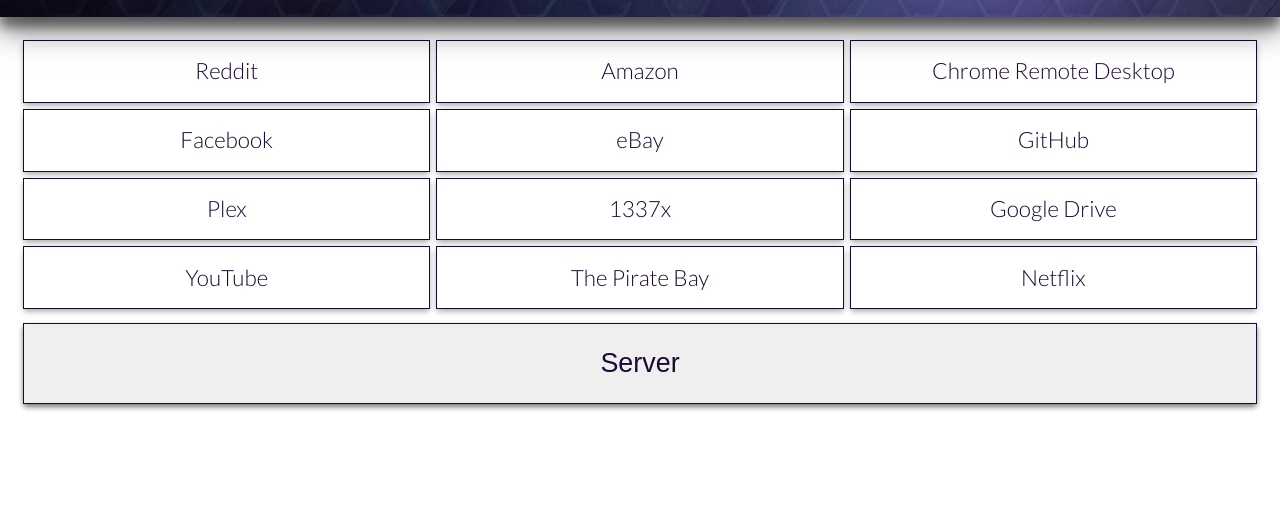
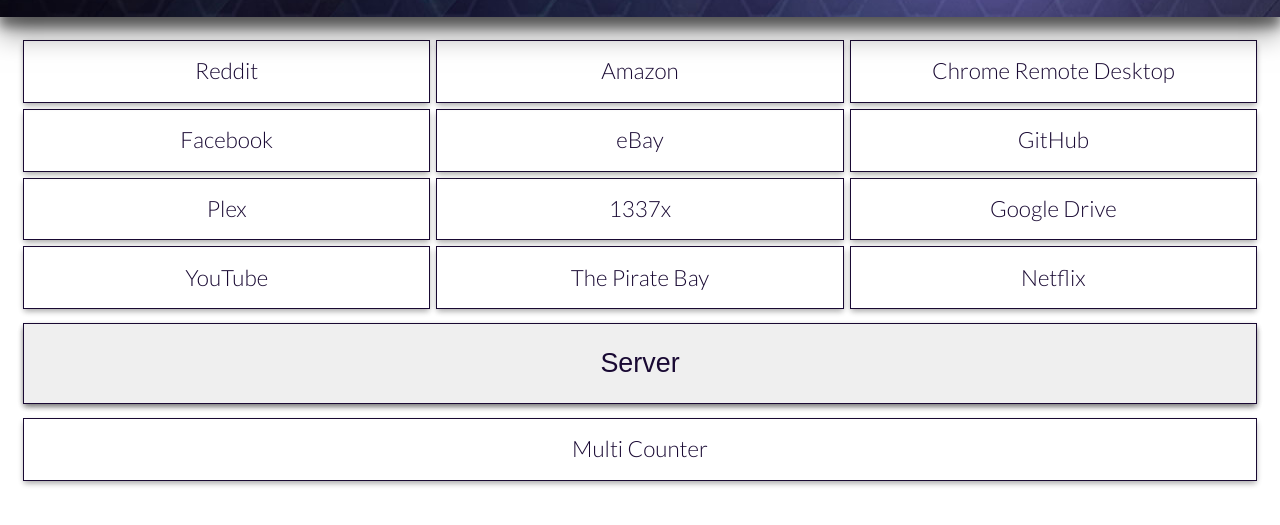
Before and after one commit to alfieengland/startpage, a plain HTML site: page index.html in a window 1280 px wide. Shown: the part 133-658 px from the top of the page. Drawn offline with Linux system fonts and the light colour scheme.

Commit message:
Added multi counter link

```diff
--- a/index.html
+++ b/index.html
@@ -86,6 +86,11 @@
           <h3><a href="http://192.168.1.164:6767/">Bazarr</a></h3>
         </div>-->
       </div>
+      <div class="row">
+        <div class="col">
+          <h3><a href="https://alfieengland.github.io/multicounter/">Multi Counter</a></h3>
+        </div>
+      </div>
       <script type="text/javascript">
         $(document).ready(function() {
           $(".hidden").hide();
```
